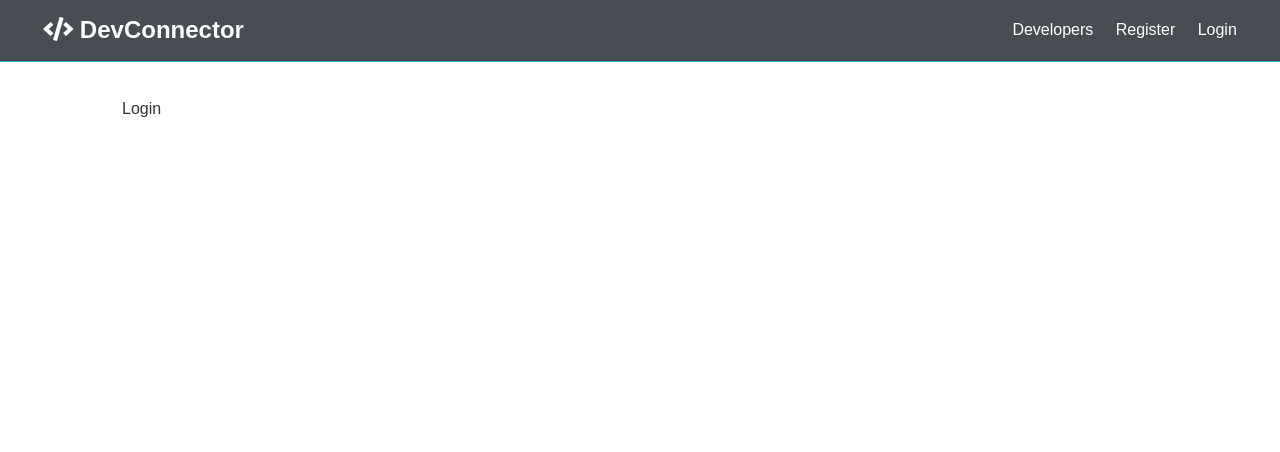
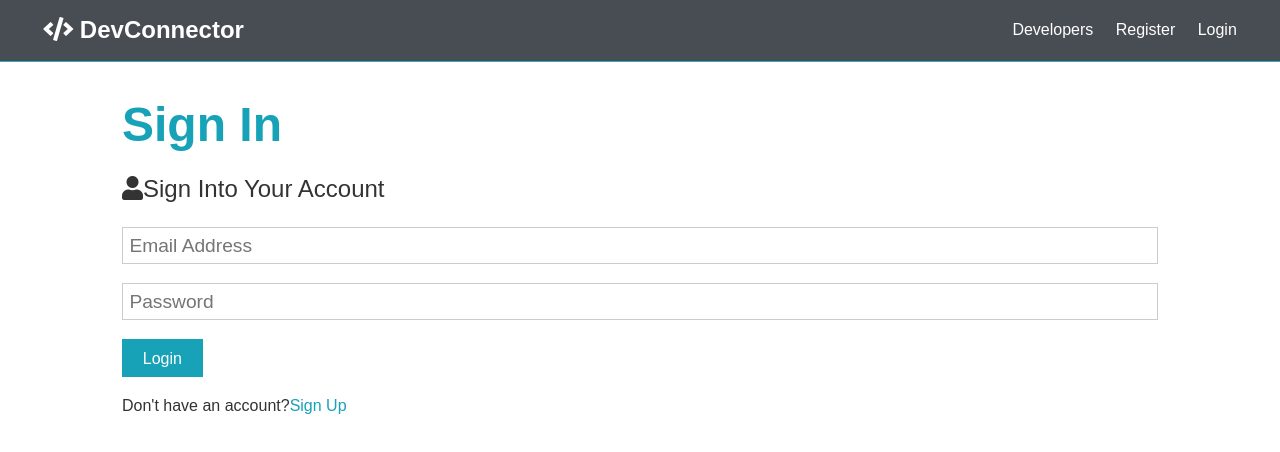
Before and after one commit to Valdas-Manzrimas/DEV-connector-app, a React (Create React App) app in the folder client/: page /login in a window 1280 px wide. Shown: the top 452 px of the page. Built offline with nearby package versions, Linux system fonts and the light colour scheme.

Commit message:
Login Form

```diff
--- a/client/src/components/auth/Login.js
+++ b/client/src/components/auth/Login.js
@@ -1,10 +1,66 @@
-import React from 'react'
+import React, { Fragment, useState} from 'react';
+import { Link } from 'react-router-dom';
 
 const Login = () => {
+    const [formData, setFormData] = useState({
+        email: '',
+        password: '',
+    });
+
+    const { email, password } = formData;
+
+    const onChange = e => setFormData({ ...formData, [e.target.name]: e.target.value })
+
+    const onSubmit = async e => {
+        e.preventDefault();
+            console.log('SUCCESS')
+    }
+
     return (
-        <div>
-            Login
-        </div>
+        <Fragment>
+             <h1 className="large text-primary">
+            Sign In
+        </h1>
+        <p className="lead"><i className="fas fa-user"></i>Sign Into Your Account</p>
+        <form
+            onSubmit={e => onSubmit(e)}
+            className="form">
+
+            <div
+                className="form-group">
+                <input
+                    type="email"
+                    placeholder="Email Address"
+                    name="email"
+                    value={email}
+                    onChange={e => onChange(e)}
+                    required
+                    />
+
+            </div>
+            <div className="form-group">
+                <input
+                    type="password"
+                    placeholder="Password"
+                    name="password"
+                    minLength="6"
+                    value={password}
+                    onChange={e => onChange(e)}
+                    />
+            </div>
+
+            <input
+                type="submit"
+                value="Login"
+                className="btn btn-primary" />
+        </form>
+        <p className="my-1">
+            Don't have an account?
+            <Link to="/register">
+                Sign Up
+            </Link>
+        </p>
+        </Fragment>
     )
 }
 
--- a/client/src/components/auth/Register.js
+++ b/client/src/components/auth/Register.js
@@ -1,5 +1,6 @@
 import React, { Fragment, useState} from 'react';
-import axios from 'axios';
+import { Link } from 'react-router-dom';
+
 
 const Register = () => {
     const [formData, setFormData] = useState({
@@ -19,26 +20,7 @@
         if(password !== password2) {
             console.log('Passwords do not match')
         } else {
-            const newUser = {
-                name,
-                email,
-                password
-            }
-
-            try {
-                const config = {
-                    headers: {
-                        'Content-Type': 'application/json'
-                    }
-                }
-
-                const body = JSON.stringify(newUser);
-
-                const res = await axios.post('/api/users', body, config);
-                console.log(res.data)
-            } catch (err) {
-                console.log(err.response.data)
-            }
+            console.log('SUCCESS')
         }
     }
 
@@ -102,9 +84,9 @@
         </form>
         <p className="my-1">
             Already have an account?
-            <a href="login.html">
+            <Link to="/login">
                 Sign In
-            </a>
+            </Link>
         </p>
         </Fragment>
     )
```
